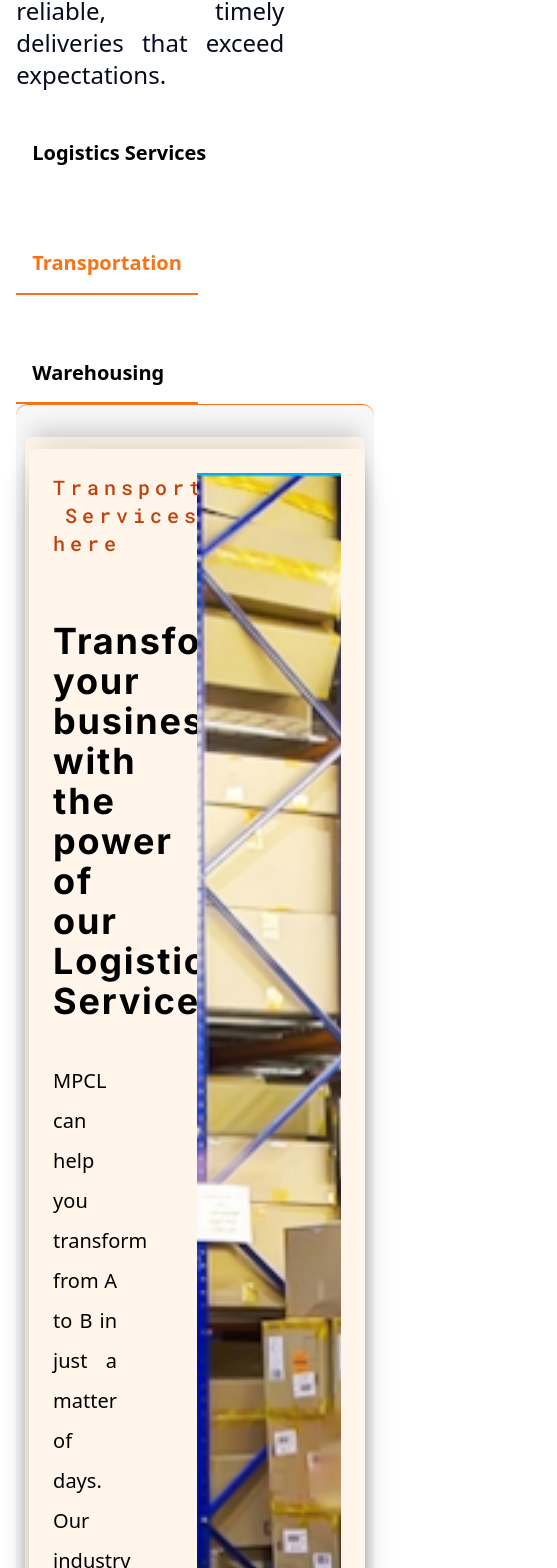
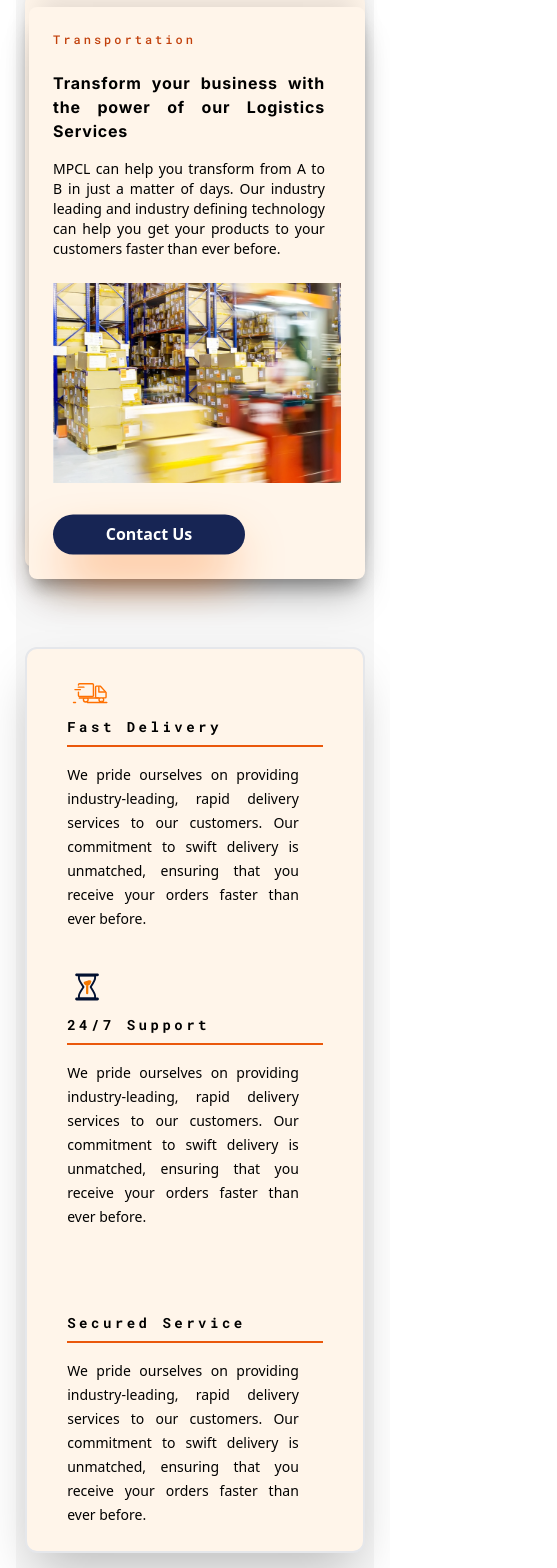
Before and after one commit to PrajwalAxRy/Max-Pacific-Corporation----Offical-Live-Website, a React (Create React App) app in the folder client/: page /services in a window 390 px wide. Shown: the part 377-1945 px from the top of the page, 557 px wide, since content can reach past the window. Built offline with nearby package versions, Linux system fonts and the light colour scheme.

Commit message:
Made services page responsive

```diff
--- a/client/src/pages/Services.js
+++ b/client/src/pages/Services.js
@@ -3,6 +3,7 @@ import { useNavigate } from 'react-router-dom';
 
 import './servicesAnimation.css';
 import './servicesShadow.css';
+import './aboutPage.css';
 
 import Lottie from 'react-lottie';
 import firstAnimationData  from '../assests/ServicesPage/TruckAnimation.json';
@@ -64,31 +65,31 @@ function Services() {
     <div>
       {/* Width 11/12 dena bacha hai */}
       <div className='w-11/12 mx-auto'>
-        <h1 className='mt-11 font-extrabold text-5xl'>Services</h1>
-        <h2 className='w-3/4 mt-6 font-normal text-2xl text-customBlack text-justify'>Transform your online business with seamless logistics solutions. Improve customer satisfaction and drive conversions with reliable, timely deliveries that exceed expectations.</h2>
+        <h1 className='mt-11 font-extrabold text-2xl md:text-5xl'>Services</h1>
+        <h2 className='w-full sm:w-10/12 md:w-3/4 mt-6 font-normal text-sm sm:text-lg md:text-2xl text-customBlack text-justify '>Transform your online business with seamless logistics solutions. Improve customer satisfaction and drive conversions with reliable, timely deliveries that exceed expectations.</h2>
       </div>
 
       {/* This is the tabs thing */}
         <div className='w-11/12 mx-auto pt-8'>
           <div className=" flex justify-center relative">
-            <ul className="flex flex-wrap gap-12 -mb-px text-xl font-bold text-center">
+            <ul className="flex gap-0 sm:gap-4 md:gap-12 -mb-px text-xs sm:text-base md:text-xl font-bold text-center">
               <li>
                 <button ref={el => tabsRef.current['logistics'] = el}
-                        className={`inline-block p-4 rounded-t-lg ${activeTab === 'logistics' ? 'border-b-2 border-orange-500 text-orange-500' : 'border-b-2 border-transparent hover:text-gray-600 hover:border-orange-300'}`}
+                        className={`inline-block p-4 rounded-t-lg ${activeTab === 'logistics' ? ' border-orange-500 text-orange-500' : ' border-transparent hover:text-gray-600 hover:border-orange-300'}`}
                         onClick={() => setActiveTab('logistics')}>
                   Logistics Services
                 </button>
               </li>
               <li>
                 <button ref={el => tabsRef.current['transportation'] = el}
-                        className={`inline-block p-4 rounded-t-lg ${activeTab === 'transportation' ? 'border-b-2 border-orange-500 text-orange-500' : 'border-b-2 border-transparent hover:text-gray-600 hover:border-orange-300'}`}
+                        className={`inline-block p-4 rounded-t-lg ${activeTab === 'transportation' ? ' border-orange-500 text-orange-500' : 'border-b-2 border-transparent hover:text-gray-600 hover:border-orange-300'}`}
                         onClick={() => setActiveTab('transportation')}>
                   Transportation
                 </button>
               </li>
               <li>
                 <button ref={el => tabsRef.current['warehousing'] = el}
-                        className={`inline-block p-4 rounded-t-lg ${activeTab === 'warehousing' ? 'border-b-2 border-orange-500 text-orange-500' : 'border-b-2 border-transparent hover:text-gray-600 hover:border-orange-300'}`}
+                        className={`inline-block p-4 rounded-t-lg ${activeTab === 'warehousing' ? ' border-orange-500 text-orange-500' : 'border-b-2 border-transparent hover:text-gray-600 hover:border-orange-300'}`}
                         onClick={() => setActiveTab('warehousing')}>
                   Warehousing
                 </button>
@@ -100,14 +101,10 @@ function Services() {
 
 
       <div className='w-11/12 pb-10 mb-10 mx-auto border-t border-orange-500 rounded-xl' style={{backgroundColor: '#F7F7F7'}}>
-
-          {/* THIS IS FOR THE LOGISTICS SERVICES */}
-          {/*  TODO: ADD A STACKED VIEW FOR DIFFERENT CARDS */}
-          <div className='relative w-full overflow-visible'>
-
-          <div className={`p-6 rounded-lg mt-8 flex mx-auto w-[95%] custom-shadow ${activeTab === 'logistics' ? 'z-20 active' : 'z-10'}`} style={{backgroundColor:"#FFF5EA"}}>
-                    <div className='w-1/2'>
-                        <div className=' text-xl text-orange-700' style={{ fontFamily: '"Roboto Mono", monospace',
+        <div className='relative w-full overflow-visible'>
+        <div className={`p-6 rounded-lg mt-8 block md:flex mx-auto w-[95%] custom-shadow ${activeTab === 'logistics' ? 'z-20 fadeIn active' : 'z-10'}`} style={{backgroundColor:"#FFF5EA"}}>
+                    <div className='w-full md:w-1/2'>
+                        <div className='text-xs sm:text-base md:text-xl text-orange-700' style={{ fontFamily: '"Roboto Mono", monospace',
                                                         fontOpticalSizing: 'auto',
                                                         fontWeight: '500', // Replace <weight> with the desired numeric value or keyword
                                                         fontStyle: 'normal',
@@ -116,7 +113,7 @@ function Services() {
                           Logistics <span className='pl-3'>Services</span>
                         </div>
 
-                        <div className='mt-16 text-4xl text-justify pr-14' style={{ fontFamily: '"Inter", monospace',
+                        <div className='mt-6 md:mt-16 text-base sm:text-xl md:text-4xl text-justify pr-4 sm:pr-8 md:pr-14' style={{ fontFamily: '"Inter", monospace',
                                                         fontOpticalSizing: 'auto',
                                                         fontWeight: '700',
                                                         fontStyle: 'normal',
@@ -125,12 +122,12 @@ function Services() {
                           Transform your business with the power of our Logistics Services
                         </div>
 
-                        <div className='mt-10 pr-20 text-xl leading-10 text-justify'>
+                        <div className='mt-4 md:mt-10 pr-4 sm:pr-10 md:pr-20 text-sm sm:text-base md:text-xl leading-5 md:leading-10 text-justify'>
                           MPCL can help you transform from A to B in just a matter of days. Our industry leading and industry defining technology can help you get your products to your customers faster than ever before.
                         </div>
 
                         <button
-                          className=" mt-8 shadow-orange-500 font-bold shadow-2xl bg-blue-950 text-white rounded-full py-2 w-1/3 hover:bg-black focus:outline-none focus:ring-2 focus:ring-blue-700 focus:ring-opacity-50 button-float"
+                          className="hidden md:block mt-8 shadow-orange-500 font-bold shadow-2xl bg-blue-950 text-white rounded-full py-2 w-1/3 hover:bg-black focus:outline-none focus:ring-2 focus:ring-blue-700 focus:ring-opacity-50 button-float"
                           onClick={handleClickScheduleDemo}
                         >
                             Contact Us
@@ -138,30 +135,39 @@ function Services() {
 
                     </div>
 
-                    <div className='w-1/2' style={{backgroundImage: `url(${warehouseImage})`,
+                    <div className='w-full md:w-1/2 mt-6 md:mt-0' style={{backgroundImage: `url(${warehouseImage})`,
                                                     backgroundSize: 'cover',
                                                     backgroundRepeat: 'no-repeat',
                                                     backgroundPosition: 'center',
-                                                    minHeight: '560px'
+                                                    minHeight: '200px'
                                                     }}>
                      </div>
+
+                     <button
+                          className="block md:hidden mt-8 shadow-orange-500 font-bold shadow-2xl bg-blue-950 text-white rounded-full py-2 w-2/3 hover:bg-black focus:outline-none focus:ring-2 focus:ring-blue-700 focus:ring-opacity-50 button-float"
+                          onClick={handleClickScheduleDemo}
+                        >
+                            Contact Us
+                      </button>
               </div>
+
+
 
               {/* THIS IS FOR TRANSPORTATION */}
               {/* THIS IS FOR THE TRANSPORTATION SERVICES */}
                 <div className='absolute top-3 left-1'>
-                <div className={`p-6 rounded-lg flex mx-auto w-[95%] custom-shadow-two z-40 ${activeTab === 'transportation' || activeTab === 'warehousing' ? 'fadeIn' : 'hidden'}`} style={{backgroundColor:"#FFF5EA"}}>
-                      <div className='w-1/2'>
-                            <div className=' text-xl text-orange-700' style={{ fontFamily: '"Roboto Mono", monospace',
+                <div className={`p-6 rounded-lg mx-auto w-[95%] custom-shadow-two z-40 ${activeTab === 'transportation' || activeTab === 'warehousing' ? 'fadeIn block md:flex' : 'hidden'}`} style={{backgroundColor:"#FFF5EA"}}>
+                      <div className='w-full md:w-1/2'>
+                            <div className='text-xs sm:text-base md:text-xl text-orange-700' style={{ fontFamily: '"Roboto Mono", monospace',
                                                             fontOpticalSizing: 'auto',
                                                             fontWeight: '500', // Replace <weight> with the desired numeric value or keyword
                                                             fontStyle: 'normal',
                                                             letterSpacing: '0.25em',
                                                           }}>
-                              Transportation <span className='pl-3'>Services here</span>
+                              Transportation
                             </div>
 
-                            <div className='mt-16 text-4xl text-justify pr-14' style={{ fontFamily: '"Inter", monospace',
+                            <div className='mt-6 md:mt-16 text-base sm:text-xl md:text-4xl text-justify pr-4 sm:pr-8 md:pr-14' style={{ fontFamily: '"Inter", monospace',
                                                             fontOpticalSizing: 'auto',
                                                             fontWeight: '700',
                                                             fontStyle: 'normal',
@@ -170,33 +176,40 @@ function Services() {
                               Transform your business with the power of our Logistics Services
                             </div>
 
-                            <div className='mt-10 pr-20 text-xl leading-10 text-justify'>
+                            <div className='mt-4 md:mt-10 pr-4 sm:pr-10 md:pr-20 text-sm sm:text-base ms:text-xl leading-5 md:leading-10 text-justify'>
                               MPCL can help you transform from A to B in just a matter of days. Our industry leading and industry defining technology can help you get your products to your customers faster than ever before.
                             </div>
 
                             <button
-                              className=" mt-8 shadow-orange-500 font-bold shadow-2xl bg-blue-950 text-white rounded-full py-2 w-1/3 hover:bg-black focus:outline-none focus:ring-2 focus:ring-blue-700 focus:ring-opacity-50 button-float"
+                              className="hidden md:block mt-8 shadow-orange-500 font-bold shadow-2xl bg-blue-950 text-white rounded-full py-2 w-1/3 hover:bg-black focus:outline-none focus:ring-2 focus:ring-blue-700 focus:ring-opacity-50 button-float"
                               onClick={handleClickScheduleDemo}
                             >
                                 Contact Us
                             </button>
                       </div>
 
-                        <div className='w-1/2' style={{backgroundImage: `url(${warehouseImage})`,
+                        <div className='w-full md:w-1/2 mt-6 md:mt-0' style={{backgroundImage: `url(${warehouseImage})`,
                                                       backgroundSize: 'cover',
                                                       backgroundRepeat: 'no-repeat',
                                                       backgroundPosition: 'center',
-                                                      minHeight: '560px'
+                                                      minHeight: '200px'
                                                       }}>
                         </div>
+
+                        <button
+                          className="block md:hidden mt-8 shadow-orange-500 font-bold shadow-2xl bg-blue-950 text-white rounded-full py-2 w-2/3 hover:bg-black focus:outline-none focus:ring-2 focus:ring-blue-700 focus:ring-opacity-50 button-float"
+                          onClick={handleClickScheduleDemo}
+                        >
+                            Contact Us
+                        </button>
                   </div>
                 </div>
 
                 <div className='absolute -top-2 left-2' >
 
-                <div className={`p-6 rounded-lg mt-8 flex mx-auto w-[95%] custom-shadow-three z-50 ${activeTab === 'warehousing' ? 'fadeIn' : 'hidden'}`} style={{backgroundColor:"#FFF5EA"}}>
-                        <div className='w-1/2'>
-                                  <div className=' text-xl text-orange-700' style={{ fontFamily: '"Roboto Mono", monospace',
+                <div className={`p-6 rounded-lg mt-8 mx-auto w-[95%] custom-shadow-three z-50 ${activeTab === 'warehousing' ? 'fadeIn block md:flex' : 'hidden'}`} style={{backgroundColor:"#FFF5EA"}}>
+                        <div className='w-full md:w-1/2'>
+                                  <div className='text-xs sm:text-base md:text-xl text-orange-700' style={{ fontFamily: '"Roboto Mono", monospace',
                                                                   fontOpticalSizing: 'auto',
                                                                   fontWeight: '500', // Replace <weight> with the desired numeric value or keyword
                                                                   fontStyle: 'normal',
@@ -205,7 +218,7 @@ function Services() {
                                     Warehouse <span className='pl-3'>Services</span>
                                   </div>
 
-                                  <div className='mt-16 text-4xl text-justify pr-14' style={{ fontFamily: '"Inter", monospace',
+                                  <div className='mt-6 md:mt-16 text-base sm:text-xl md:text-4xl text-justify pr-4 sm:pr-8 md:pr-14' style={{ fontFamily: '"Inter", monospace',
                                                                   fontOpticalSizing: 'auto',
                                                                   fontWeight: '700',
                                                                   fontStyle: 'normal',
@@ -214,31 +227,57 @@ function Services() {
                                     Transform your business with the power of our Logistics Services
                                   </div>
 
-                                  <div className='mt-10 pr-20 text-xl leading-10 text-justify'>
+                                  <div className='mt-4 md:mt-10 pr-4 sm:pr-10 md:pr-20 text-sm sm:text-base ms:text-xl leading-5 md:leading-10 text-justify'>
                                     MPCL can help you transform from A to B in just a matter of days. Our industry leading and industry defining technology can help you get your products to your customers faster than ever before.
                                   </div>
 
                                   <button
-                                    className=" mt-8 shadow-orange-500 font-bold shadow-2xl bg-blue-950 text-white rounded-full py-2 w-1/3 hover:bg-black focus:outline-none focus:ring-2 focus:ring-blue-700 focus:ring-opacity-50 button-float"
+                                    className="hidden md:block mt-8 shadow-orange-500 font-bold shadow-2xl bg-blue-950 text-white rounded-full py-2 w-1/3 hover:bg-black focus:outline-none focus:ring-2 focus:ring-blue-700 focus:ring-opacity-50 button-float"
                                     onClick={handleClickScheduleDemo}
                                   >
                                       Contact Us
                                   </button>
                                 </div>
 
-                                <div className='w-1/2' style={{backgroundImage: `url(${warehouseImage})`,
+                                <div className='w-full md:w-1/2 mt-6 md:mt-0' style={{backgroundImage: `url(${warehouseImage})`,
                                                               backgroundSize: 'cover',
                                                               backgroundRepeat: 'no-repeat',
                                                               backgroundPosition: 'center',
-                                                              minHeight: '560px'
+                                                              minHeight: '200px'
                                                               }}>
                                 </div>
+
+                                <button
+                                  className="block md:hidden mt-8 shadow-orange-500 font-bold shadow-2xl bg-blue-950 text-white rounded-full py-2 w-2/3 hover:bg-black focus:outline-none focus:ring-2 focus:ring-blue-700 focus:ring-opacity-50 button-float"
+                                  onClick={handleClickScheduleDemo}
+                                >
+                                    Contact Us
+                                </button>
                         </div>
                 </div>
           </div>
 
 
-          <div className='w-[95%] mx-auto min-h-10 mt-14 shadow-2xl rounded-xl px-10' style={{backgroundColor: '#FFF5EA'}}>
+
+
+
+
+
+
+
+
+
+
+
+
+
+
+
+
+
+
+
+          {/* <div className='w-[95%] mx-auto min-h-10 mt-14 shadow-2xl rounded-xl px-10' style={{backgroundColor: '#FFF5EA'}}>
           <div className='flex gap-16'>
               <div className='w-full'>
                     <Lottie options={firstOptions} height={100} width={100} style={{ marginLeft: '-20px' }} />
@@ -313,6 +352,113 @@ function Services() {
 
 
 
+          </div> */}
+
+<div className='w-[95%] mx-auto min-h-10 mt-20 sm:mt-14 md:mt-7 shadow-2xl rounded-xl px-10 border-2' style={{backgroundColor:"#FFF5EA"}}>
+          <div className='block md:flex gap-16'>
+              <div className='w-full'>
+              <div className='lottie-container'>
+                      <Lottie
+                          options={{
+                            loop: true,
+                            autoplay: true,
+                            animationData: firstAnimationData,
+                            rendererSettings: {
+                              preserveAspectRatio: 'xMidYMid slice'
+                            }
+                          }}
+                        />
+                    </div>
+
+                    <div className=' -mt-3 sm:-mt-6 mb-2 text-sm sm:text-lg text-left pl-0 sm:pl-2' style={{ fontFamily: '"Roboto Mono", monospace',
+                                                  fontOpticalSizing: 'auto',
+                                                  fontWeight: '700',
+                                                  fontStyle: 'normal',
+                                                  letterSpacing: '0.25em',
+                                                }}>
+                      Fast Delivery
+                    </div>
+
+                    <div className='w-full h-0.5 bg-orange-600'></div>
+
+                    <div>
+                      <p className='mt-4 sm:mt-6 mb-4 sm:mb-4 text-sm sm:text-base leading-6 sm:leading-8 text-justify pr-6'>
+                      We pride ourselves on providing industry-leading, rapid delivery services to our customers.
+                      Our commitment to swift delivery is unmatched, ensuring that you receive your orders faster than ever before.
+                      </p>
+                    </div>
+                </div>
+
+
+                <div className='w-full'>
+                    <div className='lottie-container'>
+                      <Lottie
+                          options={{
+                            loop: true,
+                            autoplay: true,
+                            animationData: secondAnimationData,
+                            rendererSettings: {
+                              preserveAspectRatio: 'xMidYMid slice'
+                            }
+                          }}
+                        />
+                    </div>
+
+                    <div className='-mt-3 sm:-mt-6 mb-2 text-sm sm:text-lg text-left pl-0 sm:pl-2' style={{ fontFamily: '"Roboto Mono", monospace',
+                                                  fontOpticalSizing: 'auto',
+                                                  fontWeight: '700',
+                                                  fontStyle: 'normal',
+                                                  letterSpacing: '0.25em',
+                                                }}>
+                      24/7 Support
+                    </div>
+
+                    <div className='w-full h-0.5 bg-orange-600'></div>
+
+                    <div>
+                      <p className='mt-4 sm:mt-6 mb-4 sm:mb-4 text-sm sm:text-base leading-6 sm:leading-8 text-justify pr-6'>
+                      We pride ourselves on providing industry-leading, rapid delivery services to our customers.
+                      Our commitment to swift delivery is unmatched, ensuring that you receive your orders faster than ever before.
+                      </p>
+                    </div>
+                </div>
+
+
+                <div className='w-full'>
+                    <div className='lottie-container'>
+                      <Lottie
+                          options={{
+                            loop: true,
+                            autoplay: true,
+                            animationData: thirdAnimationData,
+                            rendererSettings: {
+                              preserveAspectRatio: 'xMidYMid slice'
+                            }
+                          }}
+                        />
+                    </div>
+
+                    <div className='-mt-3 sm:-mt-6 mb-2 text-sm sm:text-lg text-left pl-0 sm:pl-2' style={{ fontFamily: '"Roboto Mono", monospace',
+                                                  fontOpticalSizing: 'auto',
+                                                  fontWeight: '700',
+                                                  fontStyle: 'normal',
+                                                  letterSpacing: '0.25em',
+                                                }}>
+                      Secured Service
+                    </div>
+
+                    <div className='w-full h-0.5 bg-orange-600'></div>
+
+                    <div>
+                      <p className='mt-4 sm:mt-6 mb-6 text-sm sm:text-base leading-6 sm:leading-8 text-justify pr-6'>
+                      We pride ourselves on providing industry-leading, rapid delivery services to our customers.
+                      Our commitment to swift delivery is unmatched, ensuring that you receive your orders faster than ever before.
+                      </p>
+                    </div>
+                </div>
+
+              </div>
+
           </div>
       </div>
 
```
